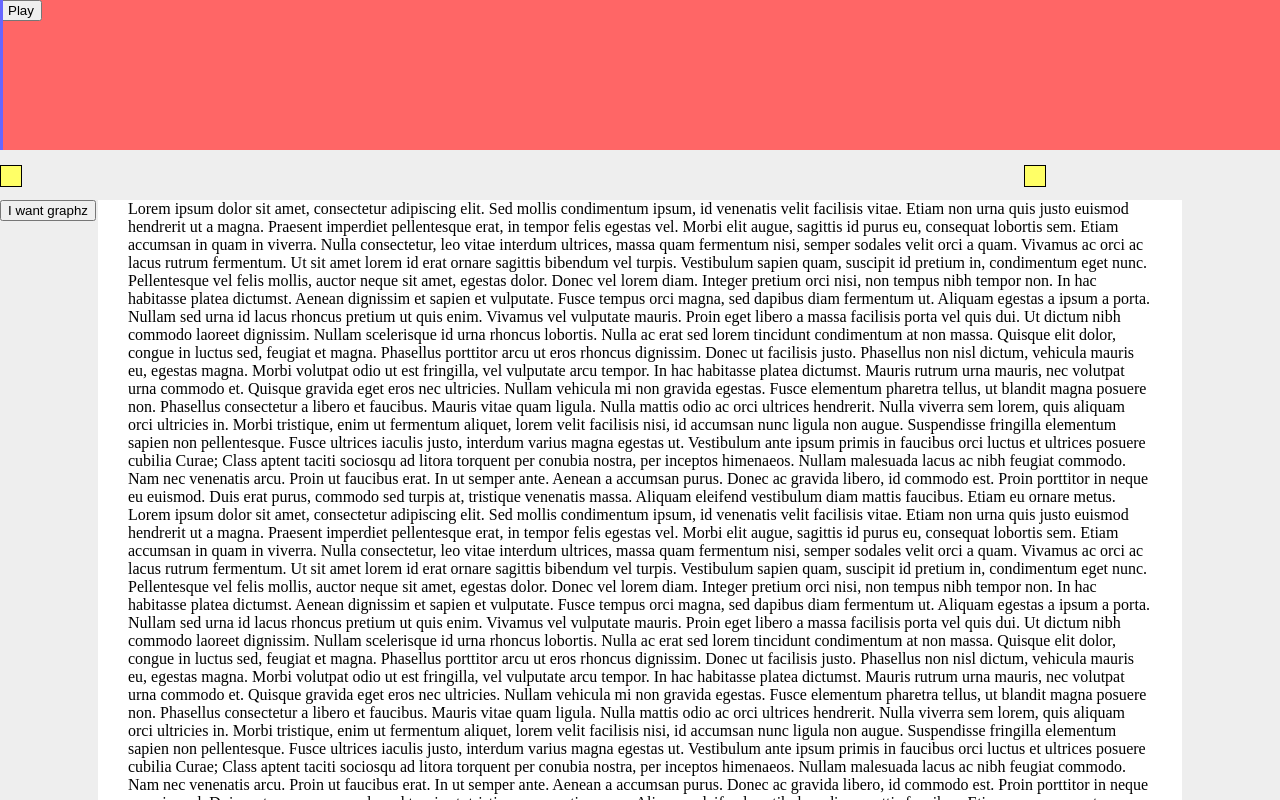
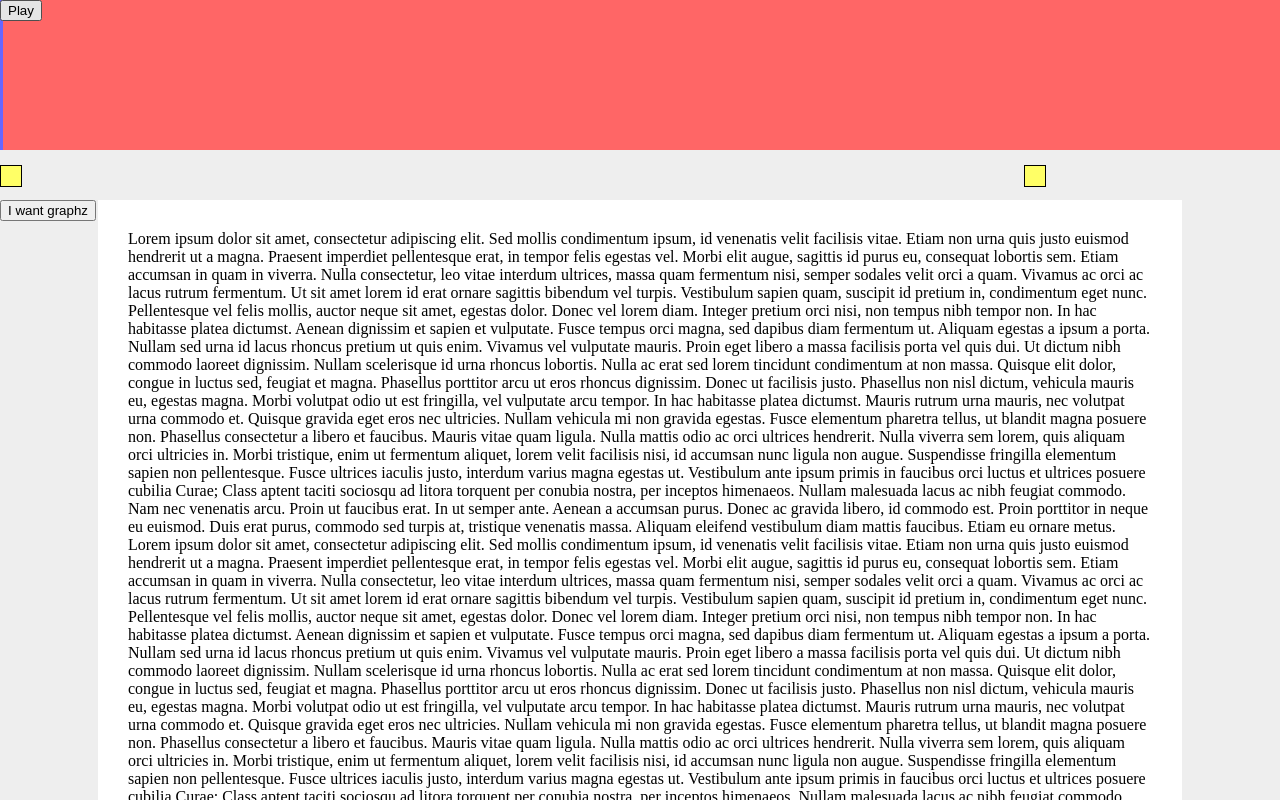
Before and after one commit to LeonardA-L/SoundsOfCode, a plain HTML site: page webpage/index.html in a window 1280 px wide. Shown: the top 800 px of the page. Drawn offline with Linux system fonts and the light colour scheme.

Commit message:
Avec la Force et l'Enthousiasme

```diff
--- a/webpage/index.html
+++ b/webpage/index.html
@@ -26,6 +26,7 @@
 		background:#66F;
 		width:3px;
 		height:100%;
+		z-index:1;
 	}
 	.visuBar{
 		background:#F6F;
@@ -68,6 +69,7 @@
 		width:275px;
 		background:#FAF;
 		height:100px;
+		z-index:10;
 	}
 
 	.hangLeft{
@@ -77,7 +79,7 @@
 	}
 
 
-	.play{
+	#play{
 		position:absolute;
 		z-index:3;
 	}
@@ -115,7 +117,7 @@
 		margin:0 auto;
 		margin-bottom:20px;
 		padding:30px;
-		padding-top:200px;
+		padding-top:230px;
 	}
 
 	</style>
@@ -227,10 +229,10 @@
 			</audio>
 		<div class="headerContent">
 			<div id="songVisualizer" class="lengthSelector" onclick="gotoAudio(event)">
+			<div class="playingBar"></div>
 			<button id="play" onclick="toggleAudio(event);">
 			  Play
 			</button>
-			<div class="playingBar"></div>
 			</div>
 			<div class="comments">
 
```
